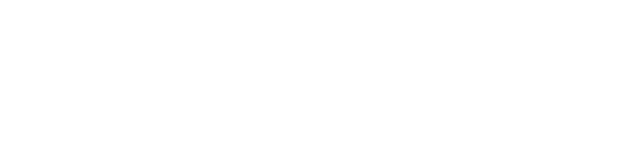
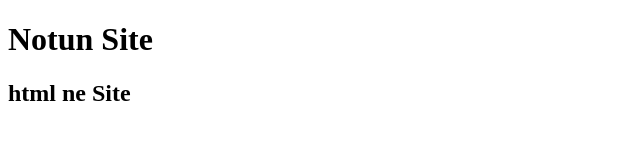
Before and after one commit to auvy09/new-html, a plain HTML site: page index.html in a window 1280 px wide. Shown: the whole page, without its empty margins (0-640 px from the left). Drawn offline with Linux system fonts and the light colour scheme.

Commit message:
first commit

```diff
--- a/index.html
+++ b/index.html
@@ -7,6 +7,8 @@
     <title>New File</title>
 </head>
 <body>
+   <h1>Notun Site</h1>
+   <h2>html ne Site</h2>
 
 </body>
 </html>
```
